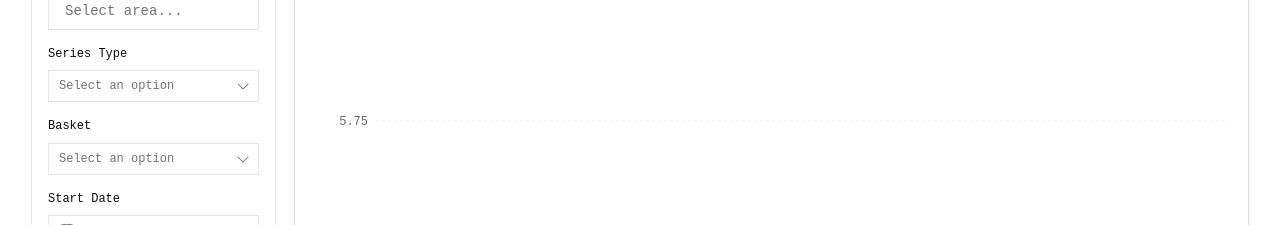
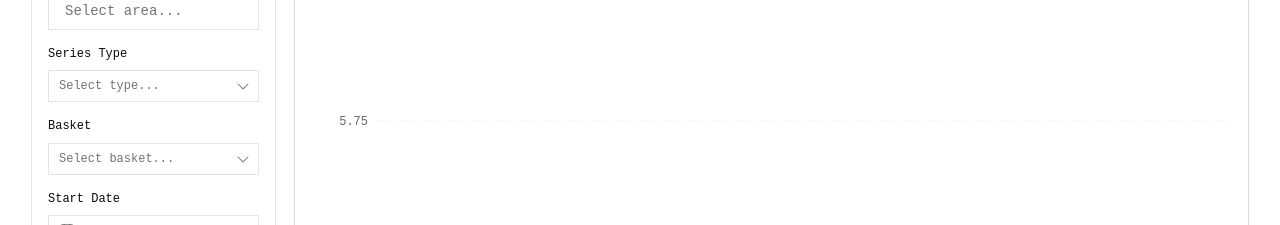
Before and after one commit to rebecaaras/eer-app, a React (Vite) app: page / in a window 1280 px wide. Shown: the part 271-496 px from the top of the page. Built offline with nearby package versions, Linux system fonts and the light colour scheme.

Commit message:
fix type and basket placeholders

```diff
--- a/src/components/ChartFiltersCard.tsx
+++ b/src/components/ChartFiltersCard.tsx
@@ -30,11 +30,11 @@ export default function ChartFiltersCard() {
         </Field>
         <Field className="max-w-sm mb-2">
           <FieldLabel htmlFor="inline-start-input">Series Type</FieldLabel>
-          <ComboBox options={["Nominal", "Real"]}/>
+          <ComboBox options={["Nominal", "Real"]} placeholder="Select type..."/>
         </Field>
         <Field className="max-w-sm mb-2">
           <FieldLabel htmlFor="inline-start-input">Basket</FieldLabel>
-          <ComboBox options={["Broad", "Narrow"]}/>
+          <ComboBox options={["Broad", "Narrow"]} placeholder="Select basket..."/>
         </Field>
         <Field className="max-w-sm mb-2">
             <FieldLabel htmlFor="inline-start-input">Start Date</FieldLabel>
```
